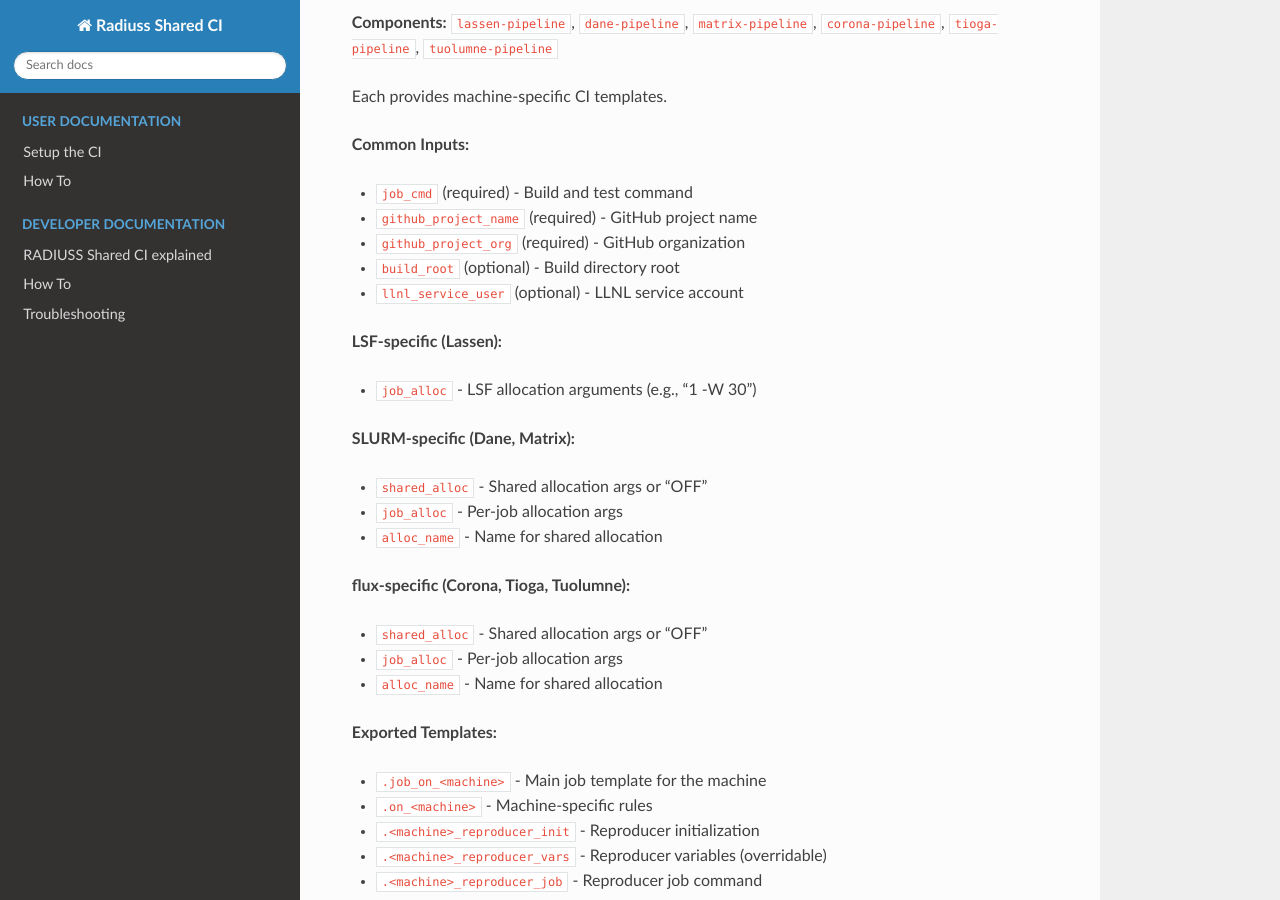
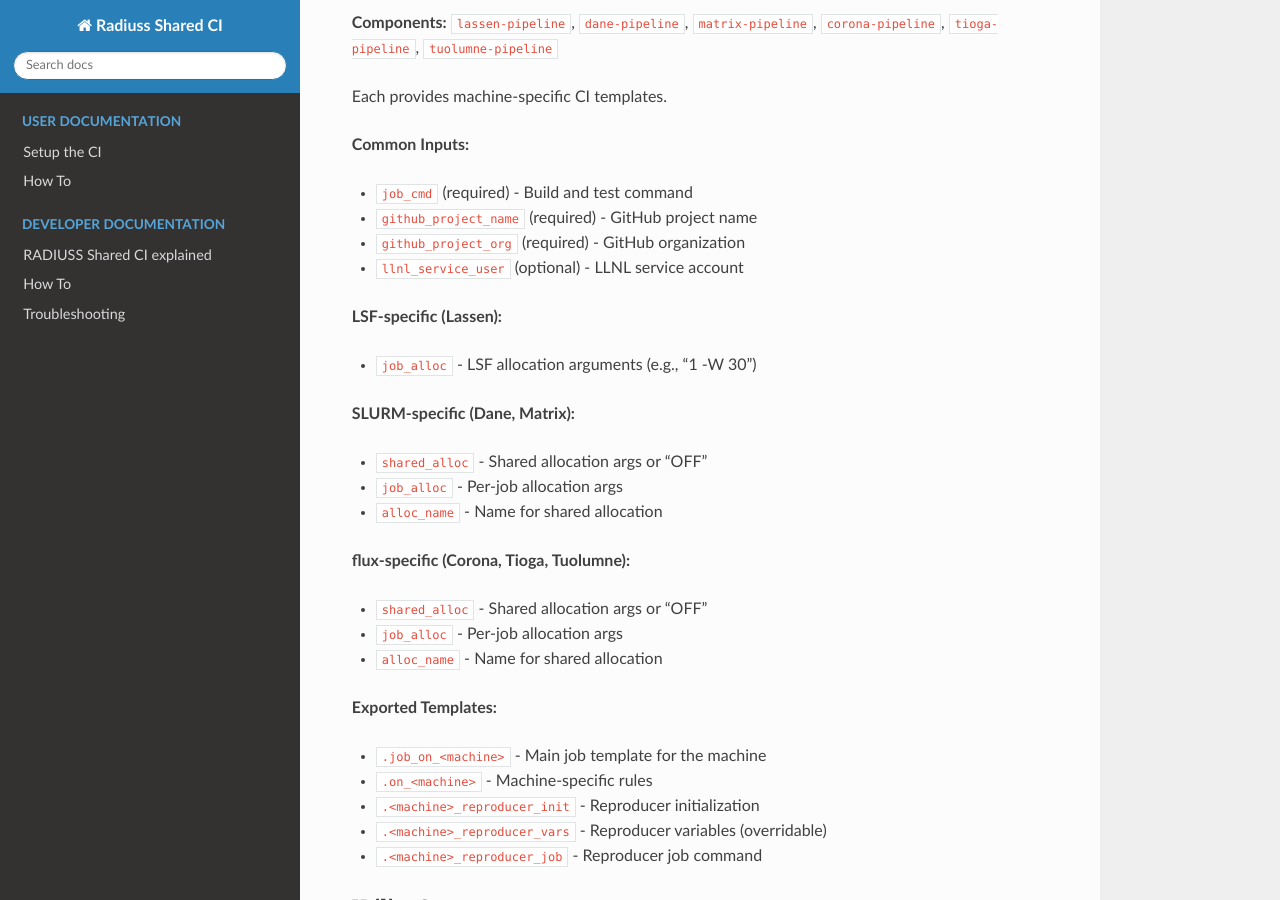
Before and after one commit to LLNL/radiuss-shared-ci, a Sphinx documentation site: the page built from docs/sphinx/user_guide/components_migration.rst, in a window 1280 px wide and 900 px high, scrolled down 4729 px. Built offline with Sphinx 7.4.7 and the Read the Docs theme 3.1.0, drawn with Linux system fonts in a browser that asks for light colours.

Commit message:
Remove remains of useless BUILD_ROOT variable.

```diff
--- a/docs/sphinx/user_guide/components_migration.rst
+++ b/docs/sphinx/user_guide/components_migration.rst
@@ -244,7 +244,6 @@
 * ``job_cmd`` (required) - Build and test command
 * ``github_project_name`` (required) - GitHub project name
 * ``github_project_org`` (required) - GitHub organization
-* ``build_root`` (optional) - Build directory root
 * ``llnl_service_user`` (optional) - LLNL service account
 
 **LSF-specific (Lassen):**
```
